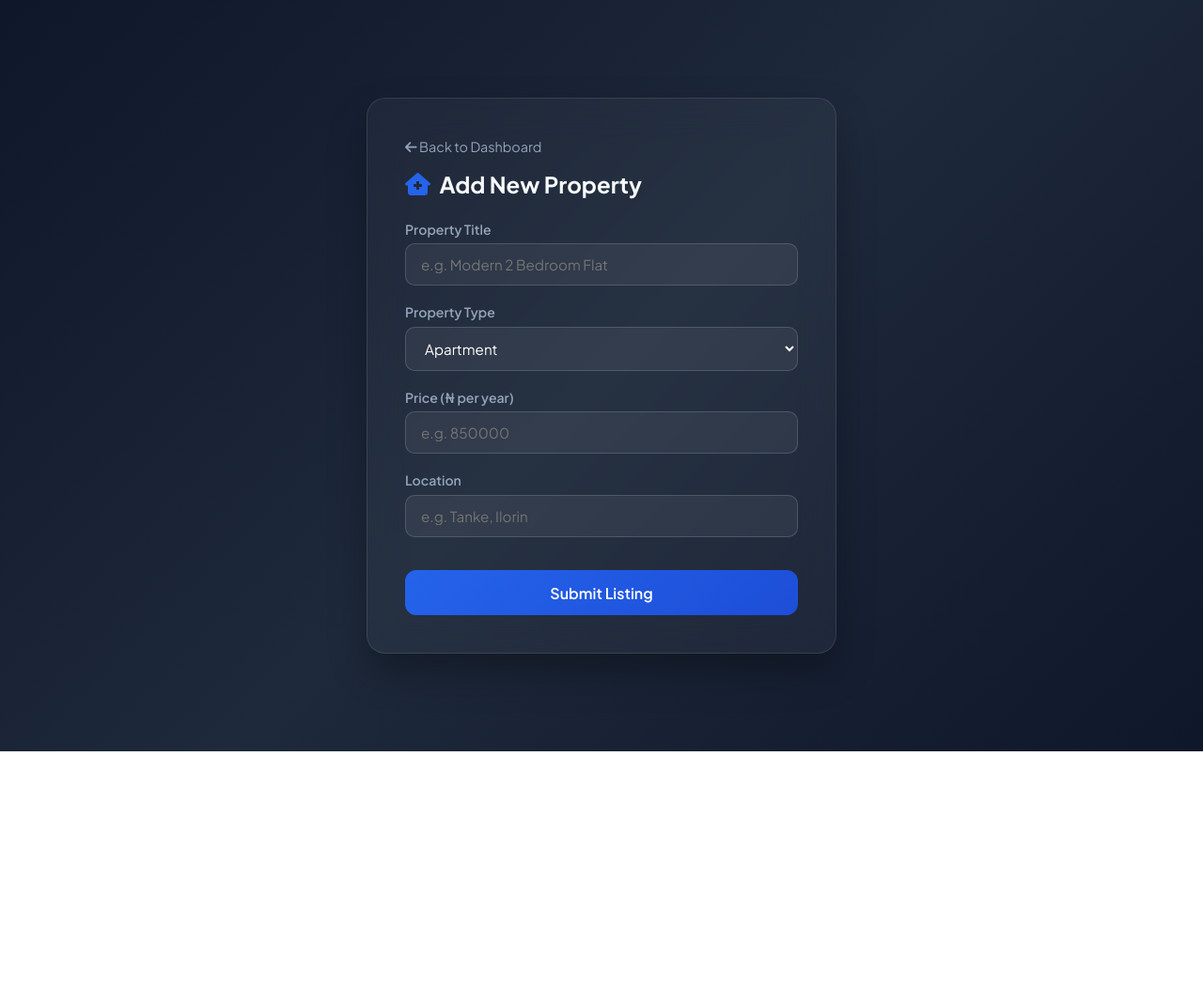
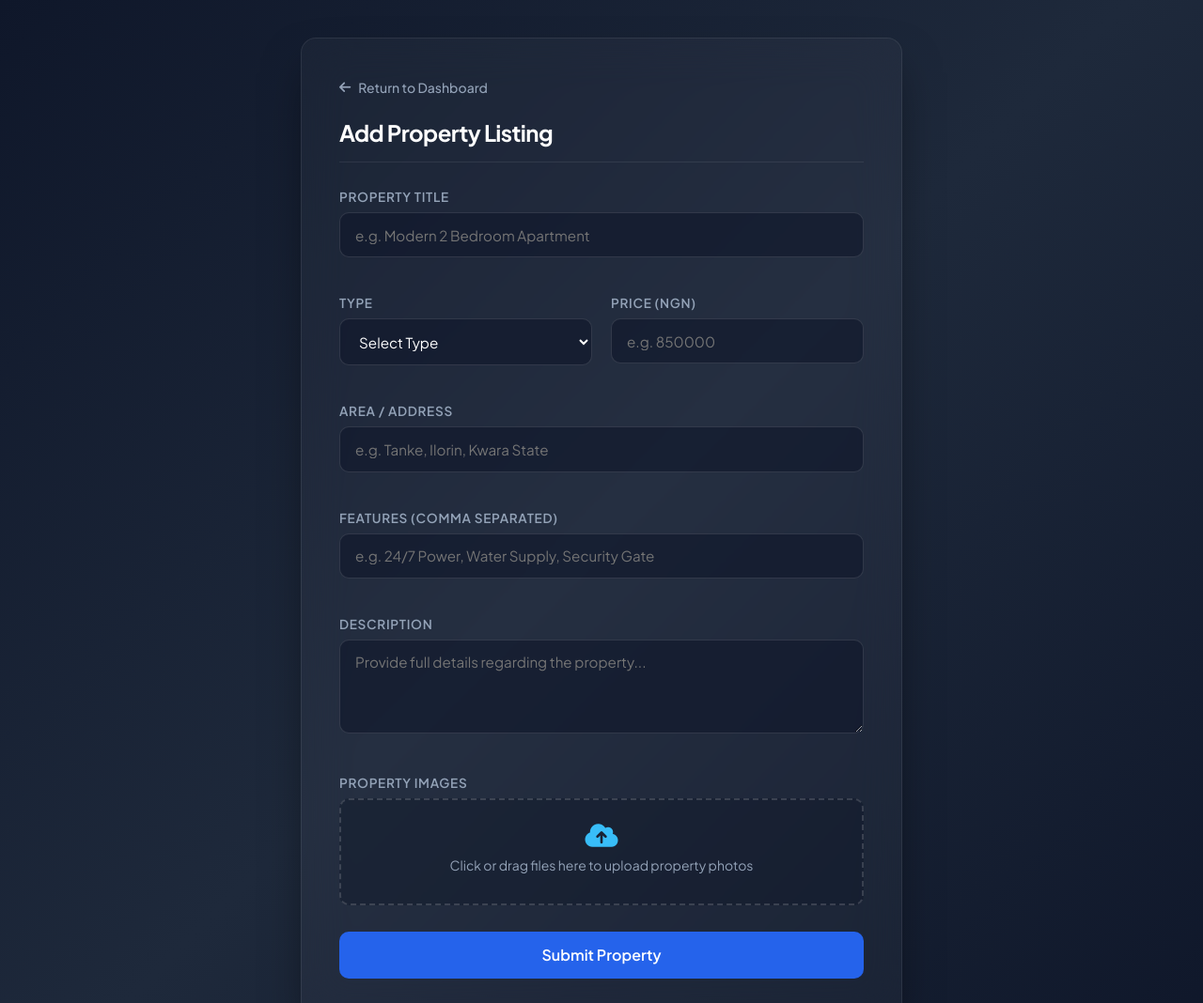
Before and after one commit to ABDUL-cel/HomeBridge, a plain HTML site: page public/add-property.html in a window 1280 px wide. Shown: the top 1068 px of the page at 94% size. Before the commit the page ends 800 px from the top, so only its background shows below. Drawn offline with Linux system fonts and the light colour scheme.

Commit message:
Update add-property.html

```diff
--- a/public/add-property.html
+++ b/public/add-property.html
@@ -4,10 +4,10 @@
 <head>
     <meta charset="UTF-8">
     <meta name="viewport" content="width=device-width, initial-scale=1.0">
-    <title>HomeBridge | Add New Property</title>
+    <title>HomeBridge | Add Property</title>
     <!-- FontAwesome Icons -->
     <link rel="stylesheet" href="https://cdnjs.cloudflare.com/ajax/libs/font-awesome/6.4.0/css/all.min.css">
-    <!-- Google Font -->
+    <!-- Google Fonts -->
     <link href="https://fonts.googleapis.com/css2?family=Plus+Jakarta+Sans:wght@400;500;600;700&display=swap" rel="stylesheet">
 
     <style>
@@ -26,86 +26,170 @@
             flex-direction: column;
             align-items: center;
             justify-content: center;
-            padding: 2rem 1rem;
+            padding: 2.5rem 1rem;
         }
 
         .form-card {
-            background: rgba(255, 255, 255, 0.04);
-            backdrop-filter: blur(20px);
-            border: 1px solid rgba(255, 255, 255, 0.1);
-            border-radius: 20px;
+            background: rgba(255, 255, 255, 0.03);
+            backdrop-filter: blur(24px);
+            -webkit-backdrop-filter: blur(24px);
+            border: 1px solid rgba(255, 255, 255, 0.08);
+            border-radius: 16px;
             padding: 2.5rem;
             width: 100%;
-            max-width: 500px;
-            box-shadow: 0 20px 40px rgba(0, 0, 0, 0.3);
+            max-width: 640px;
+            box-shadow: 0 25px 50px -12px rgba(0, 0, 0, 0.5);
+        }
+
+        .btn-back {
+            display: inline-flex;
+            align-items: center;
+            gap: 0.5rem;
+            color: #94a3b8;
+            text-decoration: none;
+            font-size: 0.875rem;
+            font-weight: 500;
+            margin-bottom: 1.5rem;
+            transition: color 0.2s ease;
+        }
+
+        .btn-back:hover {
+            color: #38bdf8;
         }
 
         .form-card h2 {
             font-size: 1.5rem;
-            margin-bottom: 1.5rem;
-            display: flex;
-            align-items: center;
-            gap: 0.6rem;
+            font-weight: 700;
+            letter-spacing: -0.025em;
+            margin-bottom: 1.75rem;
+            color: #ffffff;
+            border-bottom: 1px solid rgba(255, 255, 255, 0.08);
+            padding-bottom: 1rem;
+        }
+
+        .form-grid {
+            display: grid;
+            grid-template-columns: 1fr 1fr;
+            gap: 1.25rem;
         }
 
         .form-group {
-            margin-bottom: 1.2rem;
+            margin-bottom: 1.25rem;
+        }
+
+        .form-group.full-width {
+            grid-column: span 2;
         }
 
         .form-group label {
             display: block;
-            font-size: 0.88rem;
+            font-size: 0.85rem;
             color: #94a3b8;
-            margin-bottom: 0.4rem;
+            margin-bottom: 0.5rem;
             font-weight: 600;
+            text-transform: uppercase;
+            letter-spacing: 0.05em;
         }
 
         .form-group input,
-        .form-group select {
+        .form-group select,
+        .form-group textarea {
             width: 100%;
-            padding: 0.75rem 1rem;
-            background: rgba(255, 255, 255, 0.06);
-            border: 1px solid rgba(255, 255, 255, 0.15);
+            padding: 0.85rem 1rem;
+            background: rgba(15, 23, 42, 0.6);
+            border: 1px solid rgba(255, 255, 255, 0.12);
             border-radius: 10px;
             color: #ffffff;
             font-size: 0.95rem;
             outline: none;
+            transition: all 0.2s ease;
+        }
+
+        .form-group textarea {
+            resize: vertical;
+            min-height: 100px;
         }
 
         .form-group input:focus,
-        .form-group select:focus {
-            border-color: #2563eb;
+        .form-group select:focus,
+        .form-group textarea:focus {
+            border-color: #38bdf8;
+            box-shadow: 0 0 0 3px rgba(56, 189, 248, 0.15);
+        }
+
+        .file-upload-wrapper {
+            position: relative;
+            border: 2px dashed rgba(255, 255, 255, 0.15);
+            border-radius: 10px;
+            padding: 1.5rem;
+            text-align: center;
+            background: rgba(15, 23, 42, 0.4);
+            cursor: pointer;
+            transition: border-color 0.2s ease;
+        }
+
+        .file-upload-wrapper:hover {
+            border-color: #38bdf8;
+        }
+
+        .file-upload-wrapper input[type="file"] {
+            position: absolute;
+            top: 0;
+            left: 0;
+            width: 100%;
+            height: 100%;
+            opacity: 0;
+            cursor: pointer;
+        }
+
+        .upload-icon {
+            font-size: 1.75rem;
+            color: #38bdf8;
+            margin-bottom: 0.5rem;
+        }
+
+        .upload-text {
+            font-size: 0.875rem;
+            color: #94a3b8;
+        }
+
+        .file-count {
+            margin-top: 0.5rem;
+            font-size: 0.8rem;
+            color: #38bdf8;
+            font-weight: 600;
         }
 
         .btn-submit {
             width: 100%;
-            background: linear-gradient(135deg, #2563eb 0%, #1d4ed8 100%);
+            background: #2563eb;
             color: #ffffff;
-            padding: 0.85rem;
+            padding: 0.9rem;
             border: none;
-            border-radius: 12px;
+            border-radius: 10px;
             font-weight: 600;
             font-size: 1rem;
             cursor: pointer;
-            margin-top: 1rem;
-            transition: all 0.3s ease;
+            margin-top: 0.5rem;
+            transition: background-color 0.2s ease, transform 0.1s ease;
         }
 
         .btn-submit:hover {
-            transform: translateY(-2px);
-            box-shadow: 0 10px 20px -5px rgba(37, 99, 235, 0.5);
+            background: #1d4ed8;
         }
 
-        .btn-back {
-            display: inline-block;
-            color: #94a3b8;
-            text-decoration: none;
-            margin-bottom: 1rem;
-            font-size: 0.9rem;
+        .btn-submit:active {
+            transform: scale(0.99);
         }
 
-        .btn-back:hover {
-            color: #ffffff;
+        @media (max-width: 640px) {
+            .form-grid {
+                grid-template-columns: 1fr;
+            }
+
+            .form-group.full-width {
+                grid-column: span 1;
+            }
         }
     </style>
 </head>
@@ -113,18 +197,22 @@
 <body>
 
     <div class="form-card">
-        <a href="dashboard.html" class="btn-back"><i class="fa-solid fa-arrow-left"></i> Back to Dashboard</a>
-        <h2><i class="fa-solid fa-house-medical" style="color: #2563eb;"></i> Add New Property</h2>
+        <a href="landlord-dashboard.html" class="btn-back">
+            <i class="fa-solid fa-arrow-left"></i> Return to Dashboard
+        </a>
+        <h2>Add Property Listing</h2>
 
         <form id="addPropertyForm">
-            <div class="form-group">
+            <div class="form-grid">
+                <div class="form-group full-width">
                     <label for="title">Property Title</label>
-                <input type="text" id="title" placeholder="e.g. Modern 2 Bedroom Flat" required>
+                    <input type="text" id="title" name="title" placeholder="e.g. Modern 2 Bedroom Apartment" required>
                 </div>
 
                 <div class="form-group">
-                <label for="propertyType">Property Type</label>
-                <select id="propertyType" required>
+                    <label for="propertyType">Type</label>
+                    <select id="propertyType" name="type" required>
+                        <option value="" disabled selected style="color: #0f172a;">Select Type</option>
                         <option value="Apartment" style="color: #0f172a;">Apartment</option>
                         <option value="Self Contain" style="color: #0f172a;">Self Contain</option>
                         <option value="Duplex" style="color: #0f172a;">Duplex</option>
@@ -133,59 +221,106 @@
                 </div>
 
                 <div class="form-group">
-                <label for="price">Price (₦ per year)</label>
-                <input type="number" id="price" placeholder="e.g. 850000" required>
+                    <label for="price">Price (NGN)</label>
+                    <input type="number" id="price" name="price" placeholder="e.g. 850000" required>
                 </div>
 
-            <div class="form-group">
-                <label for="location">Location</label>
-                <input type="text" id="location" placeholder="e.g. Tanke, Ilorin" required>
+                <div class="form-group full-width">
+                    <label for="location">Area / Address</label>
+                    <input type="text" id="location" name="location" placeholder="e.g. Tanke, Ilorin, Kwara State" required>
                 </div>
 
-            <button type="submit" class="btn-submit">Submit Listing</button>
+                <div class="form-group full-width">
+                    <label for="features">Features (Comma Separated)</label>
+                    <input type="text" id="features" name="features" placeholder="e.g. 24/7 Power, Water Supply, Security Gate">
+                </div>
+
+                <div class="form-group full-width">
+                    <label for="description">Description</label>
+                    <textarea id="description" name="description" placeholder="Provide full details regarding the property..." required></textarea>
+                </div>
+
+                <div class="form-group full-width">
+                    <label>Property Images</label>
+                    <div class="file-upload-wrapper">
+                        <i class="fa-solid fa-cloud-arrow-up upload-icon"></i>
+                        <p class="upload-text">Click or drag files here to upload property photos</p>
+                        <div id="fileCount" class="file-count"></div>
+                        <input type="file" id="images" name="images" multiple accept="image/*" required>
+                    </div>
+                </div>
+            </div>
+
+            <button type="submit" id="submitBtn" class="btn-submit">Submit Property</button>
         </form>
     </div>
 
     <script>
         const API_BASE_URL = 'https://homebridge-cu1l.onrender.com/api';
 
+        const imageInput = document.getElementById('images');
+        const fileCountDisplay = document.getElementById('fileCount');
+
+        imageInput.addEventListener('change', () => {
+            const count = imageInput.files.length;
+            if (count > 0) {
+                fileCountDisplay.textContent = `${count} file(s) selected`;
+            } else {
+                fileCountDisplay.textContent = '';
+            }
+        });
+
         document.getElementById('addPropertyForm').addEventListener('submit', async (e) => {
             e.preventDefault();
 
+            const submitBtn = document.getElementById('submitBtn');
             const token = localStorage.getItem('userToken');
+
             if (!token) {
-                alert('Please log in first.');
+                alert('Authentication required. Redirecting to login.');
                 window.location.href = 'auth.html';
                 return;
             }
 
-            const propertyData = {
-                title: document.getElementById('title').value,
-                propertyType: document.getElementById('propertyType').value,
-                price: document.getElementById('price').value,
-                location: document.getElementById('location').value
-            };
+            submitBtn.disabled = true;
+            submitBtn.textContent = 'Submitting...';
+
+            const formData = new FormData();
+            formData.append('title', document.getElementById('title').value);
+            formData.append('type', document.getElementById('propertyType').value);
+            formData.append('price', document.getElementById('price').value);
+            formData.append('location', document.getElementById('location').value);
+            formData.append('features', document.getElementById('features').value);
+            formData.append('description', document.getElementById('description').value);
+
+            const files = imageInput.files;
+            for (let i = 0; i < files.length; i++) {
+                formData.append('images', files[i]);
+            }
 
             try {
-                const res = await fetch(`${API_BASE_URL}/properties`, {
+                const response = await fetch(`${API_BASE_URL}/properties`, {
                     method: 'POST',
                     headers: {
-                        'Content-Type': 'application/json',
                         'Authorization': `Bearer ${token}`
                     },
-                    body: JSON.stringify(propertyData)
+                    body: formData
                 });
 
-                const data = await res.json();
-                if (res.ok) {
-                    alert('Property listed successfully!');
-                    window.location.href = 'dashboard.html';
+                const data = await response.json();
+
+                if (response.ok) {
+                    window.location.href = 'landlord-dashboard.html';
                 } else {
-                    alert(data.message || 'Failed to add property.');
+                    alert(data.message || 'Property creation failed.');
+                    submitBtn.disabled = false;
+                    submitBtn.textContent = 'Submit Property';
                 }
-            } catch (err) {
-                console.error(err);
-                alert('Error connecting to backend server.');
+            } catch (error) {
+                console.error('Error submitting form:', error);
+                alert('Server connection failure. Please try again.');
+                submitBtn.disabled = false;
+                submitBtn.textContent = 'Submit Property';
             }
         });
     </script>
```
Lines whose indentation alone changed are shown as unchanged.
